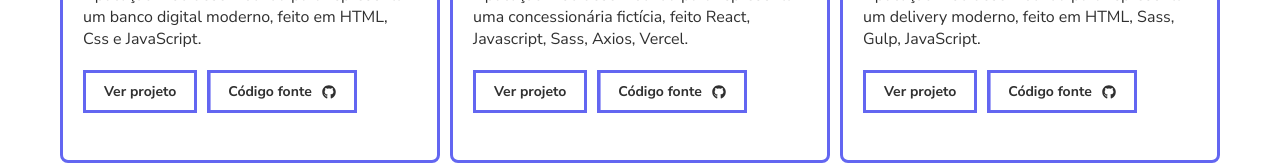
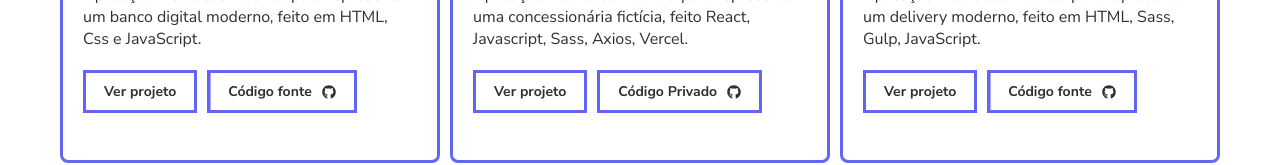
Before and after one commit to Lucassocorrosilva7/Portfolio-Tupi, a React (Vite) app: page /projetos in a window 1280 px wide. Shown: the part 392-557 px from the top of the page. Built offline with nearby package versions, Linux system fonts and the light colour scheme.

Commit message:
Consumindo dados

```diff
--- a/src/components/Card.jsx
+++ b/src/components/Card.jsx
@@ -5,7 +5,8 @@ const Card = ({ projects }) => {
   return (
     <>
       {projects.map((currentproject) => {
-        const { id, title, description, url, code } = currentproject;
+        const { id, title, description, url, code, buttonText } =
+          currentproject;
         return (
           <article className="card" key={id}>
             <div className="tools">
@@ -35,7 +36,7 @@ const Card = ({ projects }) => {
                   href={code}
                   target="_blank"
                 >
-                  Código fonte
+                  {buttonText}
                   <FaGithub />
                 </a>
               </div>
```
